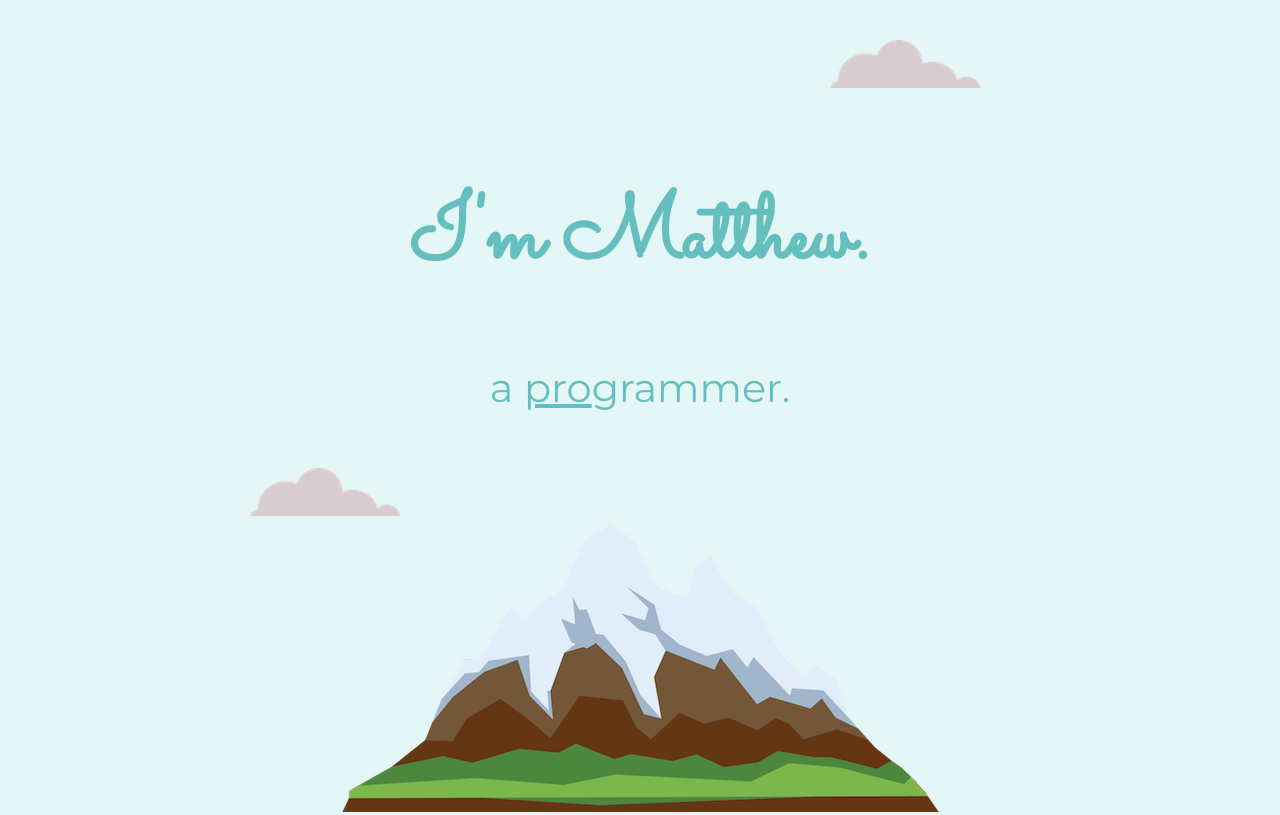
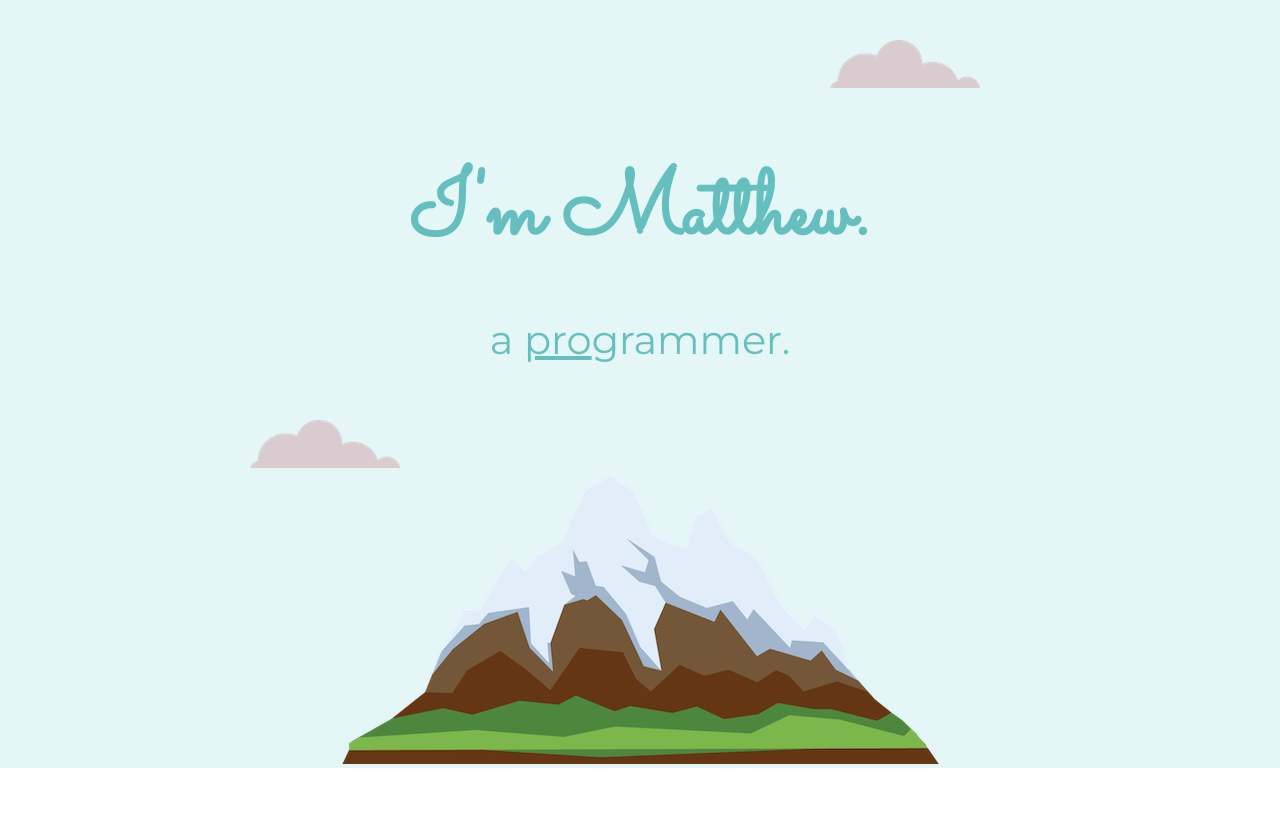
Before and after one commit to mhubarb/CV, a plain HTML site: page index.html in a window 1280 px wide. Shown: the top 815 px of the page. Drawn offline with Linux system fonts and the light colour scheme.

Commit message:
Minor code updates

```diff
--- a/css/styles.css
+++ b/css/styles.css
@@ -6,11 +6,10 @@ body {
 }
 
 h1 {
+  color: #66BFBF;
   font-size: 5.625rem;
   margin: 50px auto 0 auto;
   font-family: 'Sacramento', cursive;
-  color: #66BFBF;
-  line-height: 2;
 }
 
 h2 {
--- a/index.html
+++ b/index.html
@@ -14,11 +14,14 @@
 <body>
   <div class="top-container">
     <img class="top-cloud" src="images/cloud.png" alt="cloud-img">
-    <h1>I'm Matthew.</h1>
-    <h2>a <span class="pro">pro</span>grammer.</h2>
+    <div class="title-text">
+      <h1>I'm Matthew.</h1>
+      <h2>a <span class="pro">pro</span>grammer.</h2>
+    </div>
     <img class="bottom-cloud" src="images/cloud.png" alt="cloud-img">
     <img src="images/mountain.png" alt="mountain-img">
   </div>
+
   <div class="middle-container">
     <div class="profile">
       <img src="images/matt-image-round.png" alt="Matthew's profile picture">
@@ -30,13 +33,17 @@
       <h2>My Skills.</h2>
       <div class="skill-row">
         <img class="guitar-img" src="images/electric-guitar.png" alt="electric-guitar-img">
+
         <h3>Guitar</h3>
         <p>Lorem ipsum dolor sit amet, quis in duis, iaculis id felis. Consectetuer vestibulum, nunc urna lectus, erat ligula. Hendrerit nam, lectus ante, ut lorem eros.</p>
+
       </div>
       <div class="skill-row">
         <img class="bicycle-img" src="images/bicycle.png" alt="race-bike-img">
+
         <h3>Cycling</h3>
         <p>Lorem ipsum dolor sit amet, mauris sed consectetuer. Etiam et eu, bibendum interdum, lacus quis mauris. Curabitur wisi, quisque vel eu, rutrum nam.</p>
+
       </div>
     </div>
     <hr>
```
